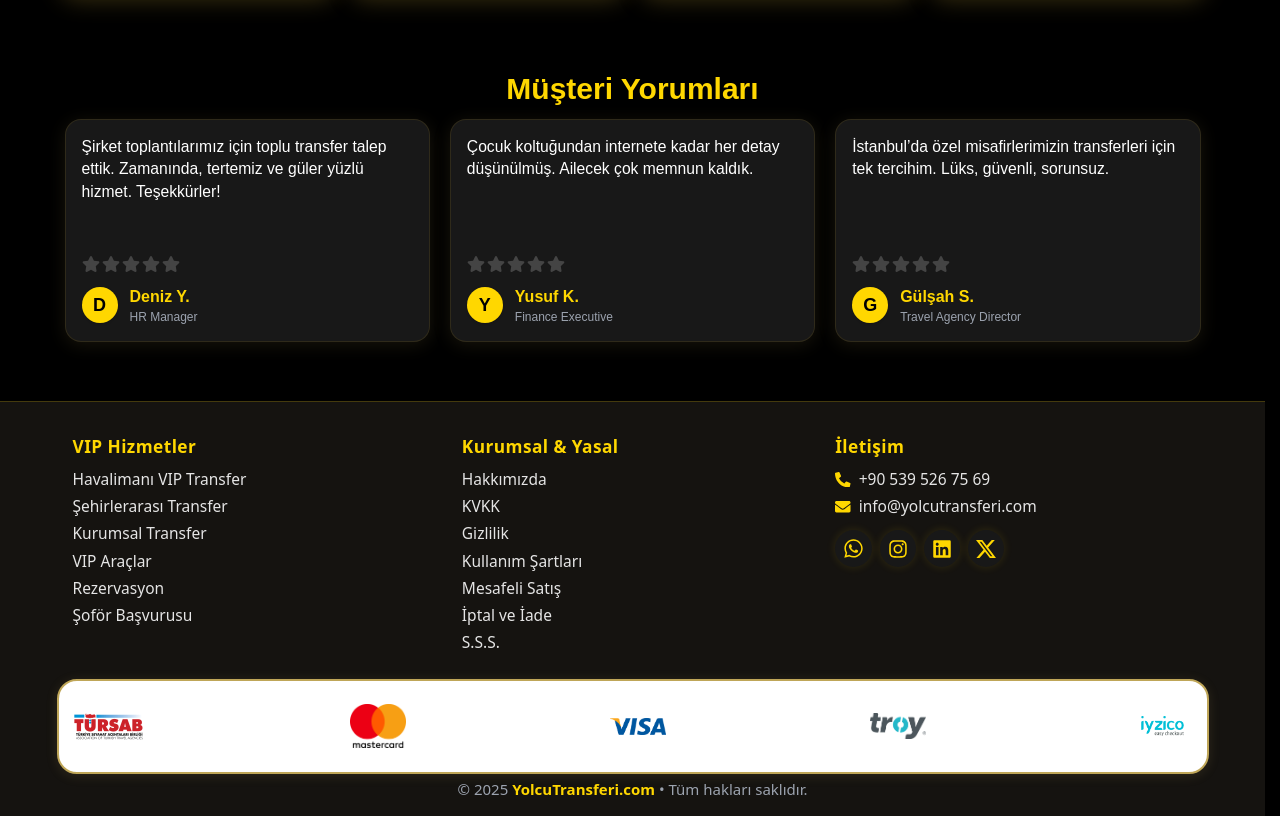
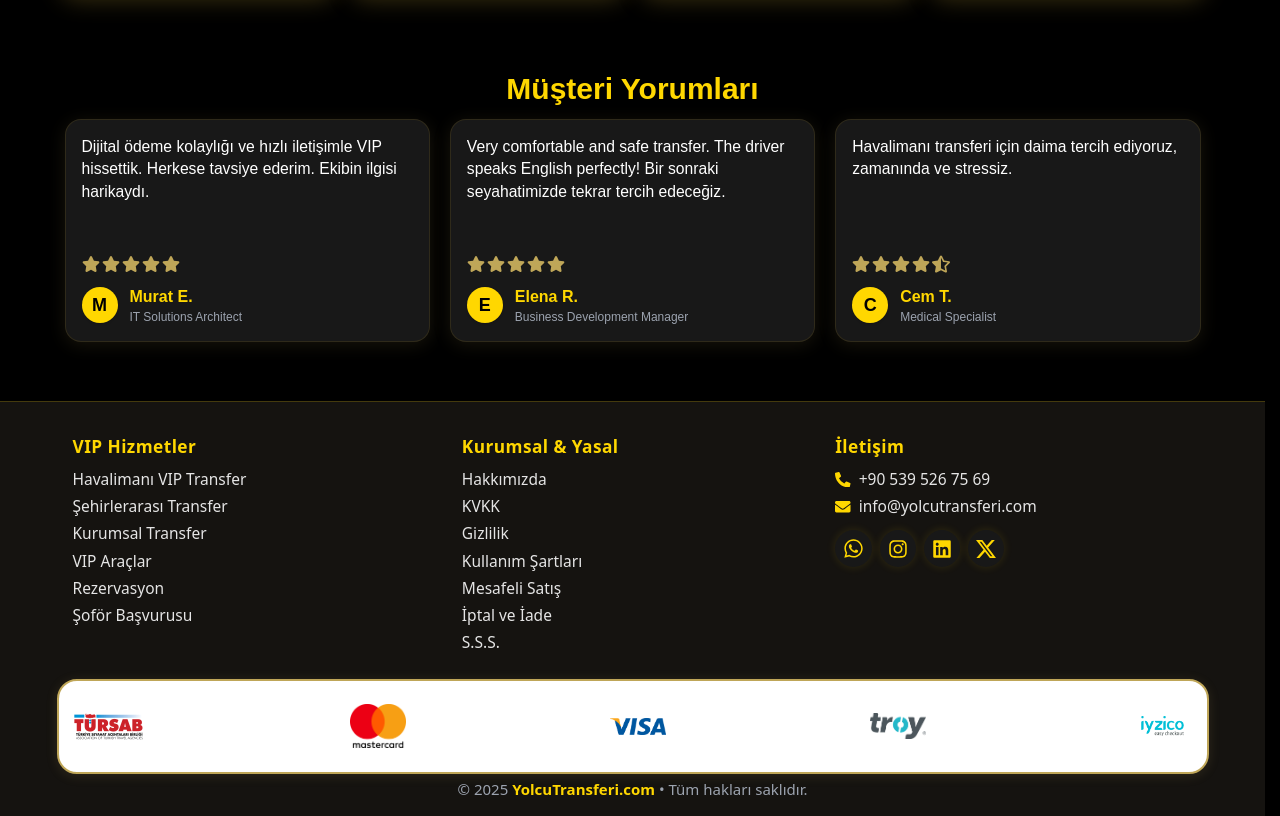
Before and after one commit to haliltayfur/yolcutransferi, a Next.js app: page / in a window 1280 px wide. Shown: the part 2740-3556 px from the top of the page. Built offline with nearby package versions, Linux system fonts and the light colour scheme.

Commit message:
Update TestimonialsSlider.jsx

```diff
--- a/components/TestimonialsSlider.jsx
+++ b/components/TestimonialsSlider.jsx
@@ -2,8 +2,78 @@
 
 "use client";
 import { useState, useEffect } from "react";
-import { testimonials } from "../data/testimonials";
 import { FaStar, FaStarHalfAlt } from "react-icons/fa";
+
+// Tüm yorumlar 5 yıldız, sadece 2 tanesi 4.5 yıldız
+const testimonials = [
+  {
+    name: "Murat E.",
+    avatar: "M",
+    comment: "Dijital ödeme kolaylığı ve hızlı iletişimle VIP hissettik. Herkese tavsiye ederim. Ekibin ilgisi harikaydı.",
+    stars: 5,
+    role: "IT Solutions Architect"
+  },
+  {
+    name: "Elena R.",
+    avatar: "E",
+    comment: "Very comfortable and safe transfer. The driver speaks English perfectly! Bir sonraki seyahatimizde tekrar tercih edeceğiz.",
+    stars: 5,
+    role: "Business Development Manager"
+  },
+  {
+    name: "Cem T.",
+    avatar: "C",
+    comment: "Havalimanı transferi için daima tercih ediyoruz, zamanında ve stressiz.",
+    stars: 4.5,
+    role: "Medical Specialist"
+  },
+  {
+    name: "Aslı K.",
+    avatar: "A",
+    comment: "Ailemle rahat, huzurlu bir yolculuk yaptık. Araçlar çok temiz ve konforlu, sürücüler çok nazik.",
+    stars: 5,
+    role: "HR Manager"
+  },
+  {
+    name: "Yusuf K.",
+    avatar: "Y",
+    comment: "Çocuk koltuğundan internete kadar her detay düşünülmüş. Ailecek çok memnun kaldık.",
+    stars: 4.5,
+    role: "Finance Executive"
+  },
+  {
+    name: "Elif B.",
+    avatar: "E",
+    comment: "Lüks ve güvenli ulaşım arayanlar için ideal. Şoförümüz çok profesyoneldi. Kesinlikle tavsiye ediyorum.",
+    stars: 5,
+    role: "Event Planner"
+  }
+];
+
+// En uzun yorumu bul ve sabit kutu boyu belirle
+const maxLen = testimonials.reduce((max, t) => (t.comment.length > max ? t.comment.length : max), 0);
+const getPaddedComment = (comment) => {
+  const maxLines = Math.ceil(maxLen / 32) + 1;
+  const currentLines = Math.ceil(comment.length / 32);
+  const lineDiff = maxLines - currentLines;
+  return comment + "\n".repeat(lineDiff > 0 ? lineDiff : 0);
+};
+
+// 5 yıldız çiz, altın/gri renk ile
+const getStars = (stars) => {
+  let output = [];
+  const fullStars = Math.floor(stars);
+  const hasHalf = stars % 1 !== 0;
+  for (let i = 0; i < 5; i++) {
+    if (i < fullStars)
+      output.push(<FaStar key={i} style={{ color: "#bfa658", fill: "#bfa658" }} size={18} />);
+    else if (i === fullStars && hasHalf)
+      output.push(<FaStarHalfAlt key={i} style={{ color: "#bfa658", fill: "#bfa658" }} size={18} />);
+    else
+      output.push(<FaStar key={i + 10} style={{ color: "#444", fill: "#444" }} size={18} />);
+  }
+  return output;
+};
 
 function useIsMobile() {
   const [isMobile, setIsMobile] = useState(false);
@@ -15,36 +85,6 @@ function useIsMobile() {
   }, []);
   return isMobile;
 }
-
-// Kutu yüksekliğini, yıldız ve müşteri bilgisiyle birlikte, en uzun yoruma göre ayarla
-const maxLen =
-  Array.isArray(testimonials) && testimonials.length > 0
-    ? testimonials.reduce((max, t) => (t.comment.length > max ? t.comment.length : max), 0)
-    : 0;
-
-// Kısa yorumlara fazladan satır ekle
-const getPaddedComment = (comment) => {
-  const maxLines = Math.ceil(maxLen / 32) + 1;
-  const currentLines = Math.ceil(comment.length / 32);
-  const lineDiff = maxLines - currentLines;
-  return comment + "\n".repeat(lineDiff > 0 ? lineDiff : 0);
-};
-
-// Yıldızları çiz: 5 adet star, gerekirse en sonuncu yarım yıldız olur (altın/gri renk ile)
-const getStars = (stars) => {
-  let output = [];
-  const fullStars = Math.floor(stars);
-  const hasHalf = stars % 1 !== 0;
-  for (let i = 0; i < 5; i++) {
-    if (i < fullStars)
-      output.push(<FaStar key={i} style={{ color: "#bfa658", fill: "#bfa658" }} size={18} />);
-    else if (i === fullStars && hasHalf)
-      output.push(<FaStarHalfAlt key={i} style={{ color: "#bfa658", fill: "#bfa658" }} size={18} />);
-    else
-      output.push(<FaStar key={i} style={{ color: "#444", fill: "#444" }} size={18} />);
-  }
-  return output;
-};
 
 export default function TestimonialsSlider() {
   const [testimonialIndex, setTestimonialIndex] = useState(0);
```
